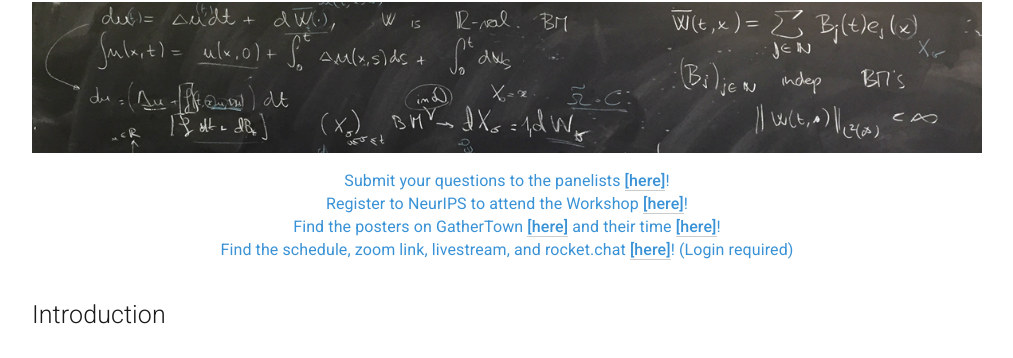
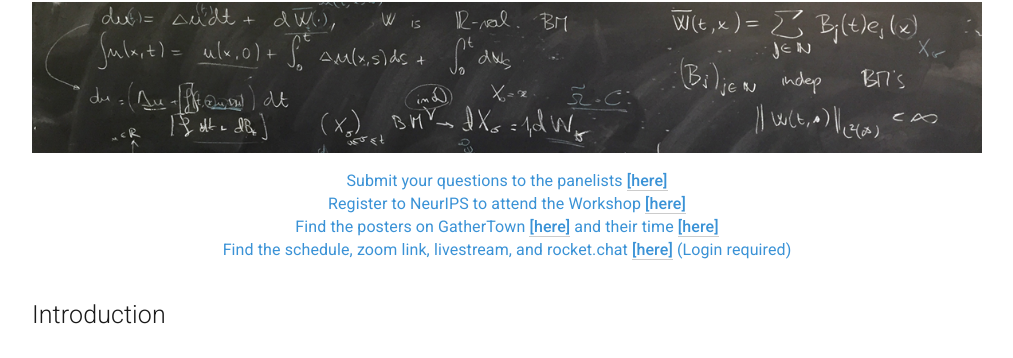
Before and after one commit to dl-de/dl-de.github.io, a Jekyll site: the page built from _pages/home.md, in a window 1280 px wide and 900 px high. Shown: the part 262-620 px from the top of the window, without its empty margins (133-1146 px from the left). Built offline with Jekyll 4.4.1, drawn with Linux system fonts in a browser that asks for light colours.

Commit message:
minor changes

```diff
--- a/_pages/home.md
+++ b/_pages/home.md
@@ -35,26 +35,26 @@ acknowledgements: ""
 
 <center><span style="color:#3a92d6;font-weight:400;">
 Submit your questions to the panelists
-<a style="font-weight:500;" href="https://docs.google.com/forms/d/e/1FAIpQLSfIxfL0O06MmZRNbIlibH8UgdnhQta3b2MCxindswKzrkx6bA/viewform">[here]</a>!
+<a style="font-weight:500;" href="https://docs.google.com/forms/d/e/1FAIpQLSfIxfL0O06MmZRNbIlibH8UgdnhQta3b2MCxindswKzrkx6bA/viewform">[here]</a>
 </span></center>
 
 <center><span style="color:#3a92d6;font-weight:400;">
 Register to NeurIPS to attend the Workshop
-<a style="font-weight:500;" href="https://neurips.cc/Register2">[here]</a>!
+<a style="font-weight:500;" href="https://neurips.cc/Register2">[here]</a>
 </span></center>
 
 <center><span style="color:#3a92d6;font-weight:400;">
 Find the posters on GatherTown
 <a style="font-weight:500;" href="https://eventhosts.gather.town/PlRbNdJvuTTD3ZOx/DLDE2021">[here]</a>
 and their time
-<a style="font-weight:500;" href="https://neurips.cc/virtual/2021/workshop/21880">[here]</a>!
+<a style="font-weight:500;" href="https://neurips.cc/virtual/2021/workshop/21880">[here]</a>
 </span></center>
 
 
 
 <center><span style="color:#3a92d6;font-weight:400;">
 Find the schedule, zoom link, livestream, and rocket.chat
-<a style="font-weight:500;" href="https://neurips.cc/virtual/2021/workshop/21880">[here]</a>! (Login required)
+<a style="font-weight:500;" href="https://neurips.cc/virtual/2021/workshop/21880">[here]</a> (Login required)
 </span></center>
 
 
```
